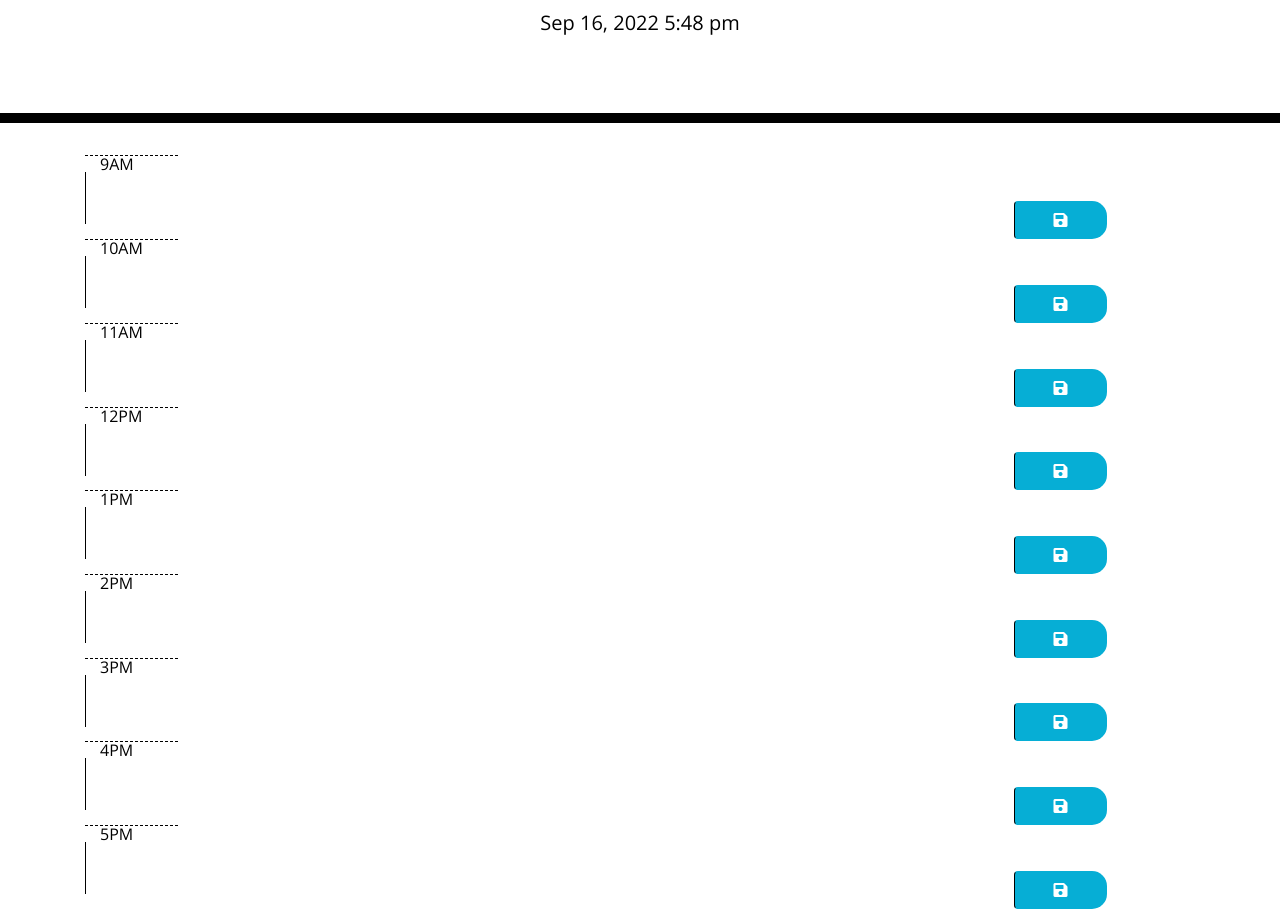
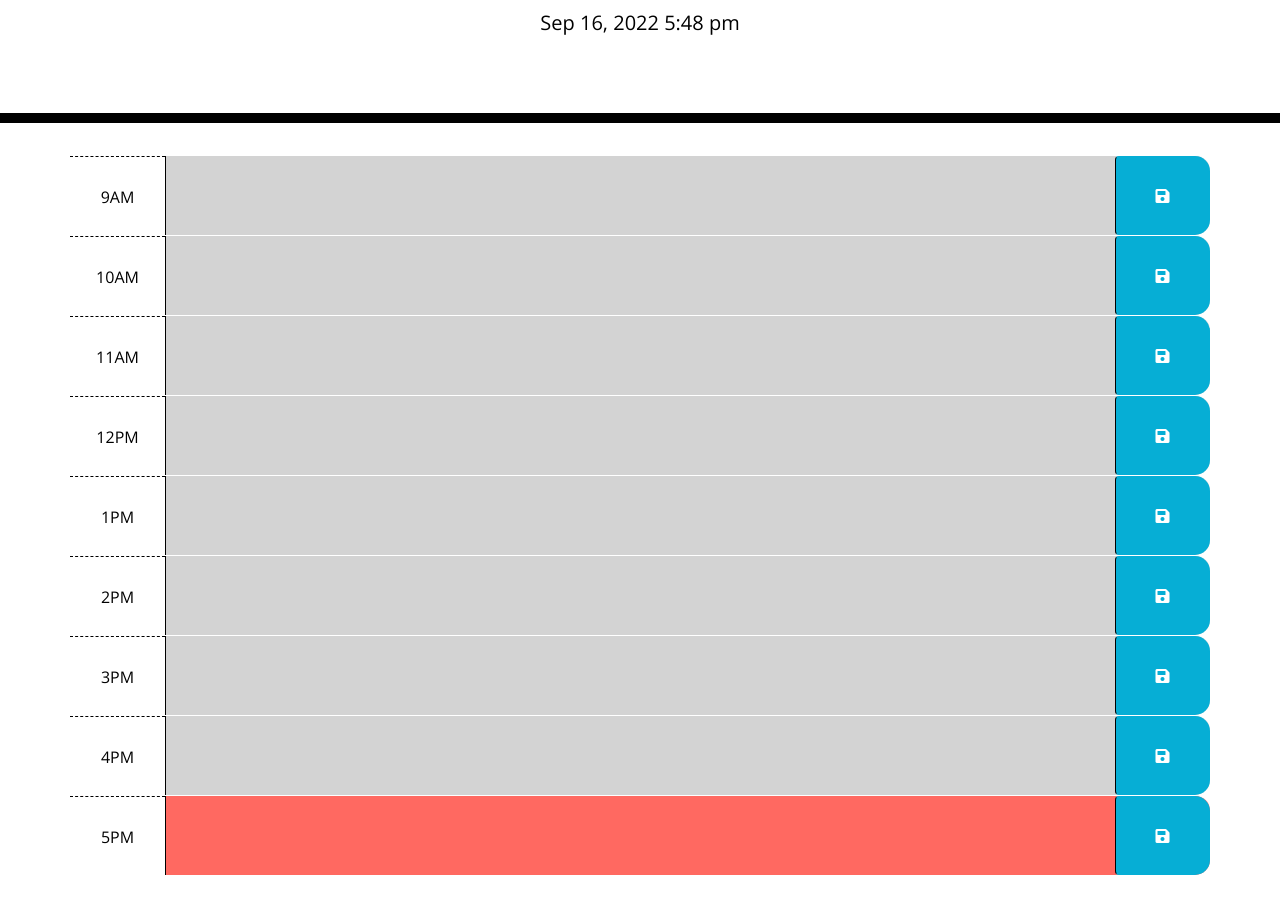
Before and after one commit to kwm0304/Day-Scheduler, a plain HTML site: page index.html in a window 1280 px wide. Shown: the part 181-1090 px from the top of the page. After the commit the page ends 1056 px from the top, so only its background shows below. Drawn offline with nearby package versions, Linux system fonts and the light colour scheme.

Commit message:
added way to check current hr against block hour, added class changes based on time, added checkmark onClick save btn

```diff
--- a/assets/script.js
+++ b/assets/script.js
@@ -1,20 +1,54 @@
+var checkmarkEl = document.getElementById("show-saved");
 //Links the document
 $(document).ready(function(){
     var currentDate = moment();
 
     currentDay.textContent = currentDate.format("MMM DD, YYYY h:mm a");
-
+    // updateTime();
     $('.saveBtn').on('click', function() {
-        var input = $(this)
+        var text = $(this)
             .siblings('.description')
             .val();
         var time = $(this)
             .parent()
             .attr('id');
+
+
+        // checkmark = setTimeout($(this).append(" ").append('&#10003;'),1000);
+        // clearTimeout(checkmark)($(this).remove('&#10003;'));
+       ($(this).append("").append('&#10003;'));
+       setTimeout((checkmarkEl.remove('&#10003;')), 1000);
         //sends to local storage
-        localStorage.setItem(time, input);
+        localStorage.setItem(time, text);
     });
 
+    function updateTime() {
+        var currentHour = parseInt(moment().hour());
+
+        // loop over time blocks
+        $(".time-block").each(function () {
+            var blockHour = parseInt(($(this).attr("id").split("-")[1]));
+            console.log( blockHour, currentHour)
+
+
+            //changes block color depending on time
+            if (blockHour < currentHour) {
+                $(this).addClass("past");
+                $(this).removeClass("future");
+                $(this).removeClass("present");
+            }
+            else if (blockHour === currentHour) {
+                $(this).removeClass("past");
+                $(this).addClass("present");
+                $(this).removeClass("future");
+            }
+            else if (blockHour > currentHour) {
+                $(this).removeClass("present");
+                $(this).removeClass("past");
+                $(this).addClass("future");
+            }
+        });
+    }
        //loads from local storage. Will figure out how to use .each for this later
        $("#hour-9 .description").val(localStorage.getItem("hour-9"));
        $("#hour-10 .description").val(localStorage.getItem("hour-10"));
@@ -26,4 +60,5 @@ $(document).ready(function(){
        $("#hour-16 .description").val(localStorage.getItem("hour-16"));
        $("#hour-17 .description").val(localStorage.getItem("hour-17"));
 
-})
+    updateTime();
+});
--- a/index.html
+++ b/index.html
@@ -27,10 +27,11 @@
       <h1 class="display-3">Work Day Scheduler</h1>
       <p class="lead">A simple calendar app for scheduling your work day</p>
       <p id="currentDay" class="lead"></p>
+      <a id="show-saved"></a>
     </header>
     <div class="container">
       <!-- Timeblocks go here -->
-      <div id="hour-9" class="row-time-block">
+      <div id="hour-9" class="row time-block">
         <div class="col-md-1 hour">
             9AM
         </div>
@@ -39,7 +40,7 @@
         <button class="btn saveBtn col-md-1"><i class="fas fa-save"></i></button>
       </div>
 
-      <div id="hour-10" class="row-time-block">
+      <div id="hour-10" class="row time-block">
         <div class="col-md-1 hour">
             10AM
         </div>
@@ -48,7 +49,7 @@
         <button class="btn saveBtn col-md-1"><i class="fas fa-save"></i></button>
       </div>
 
-      <div id="hour-11" class="row-time-block">
+      <div id="hour-11" class="row time-block">
         <div class="col-md-1 hour">
             11AM
         </div>
@@ -57,7 +58,7 @@
         <button class="btn saveBtn col-md-1"><i class="fas fa-save"></i></button>
       </div>
 
-      <div id="hour-12" class="row-time-block">
+      <div id="hour-12" class="row time-block">
         <div class="col-md-1 hour">
             12PM
         </div>
@@ -66,7 +67,7 @@
         <button class="btn saveBtn col-md-1"><i class="fas fa-save"></i></button>
       </div>
 
-      <div id="hour-13" class="row-time-block">
+      <div id="hour-13" class="row time-block">
         <div class="col-md-1 hour">
             1PM
         </div>
@@ -75,7 +76,7 @@
         <button class="btn saveBtn col-md-1"><i class="fas fa-save"></i></button>
       </div>
 
-      <div id="hour-14" class="row-time-block">
+      <div id="hour-14" class="row time-block">
         <div class="col-md-1 hour">
             2PM
         </div>
@@ -84,7 +85,7 @@
         <button class="btn saveBtn col-md-1"><i class="fas fa-save"></i></button>
       </div>
 
-      <div id="hour-15" class="row-time-block">
+      <div id="hour-15" class="row time-block">
         <div  class="col-md-1 hour">
             3PM
         </div>
@@ -93,7 +94,7 @@
         <button class="btn saveBtn col-md-1"><i class="fas fa-save"></i></button>
       </div>
 
-      <div id="hour-16" class="row-time-block">
+      <div id="hour-16" class="row time-block">
         <div  class="col-md-1 hour">
             4PM
         </div>
@@ -102,7 +103,7 @@
         <button class="btn saveBtn col-md-1"><i class="fas fa-save"></i></button>
       </div>
 
-      <div id="hour-17" class="row-time-block">
+      <div id="hour-17" class="row time-block">
         <div class="col-md-1 hour">
             5PM
         </div>
@@ -114,6 +115,7 @@
 
     <script src="https://code.jquery.com/jquery-3.4.1.min.js"></script>
     <script src="https://cdnjs.cloudflare.com/ajax/libs/moment.js/2.24.0/moment.min.js"></script>
+
     <script src="./assets/script.js"></script>
   </body>
 </html>
```
Lines whose indentation alone changed are shown as unchanged.
